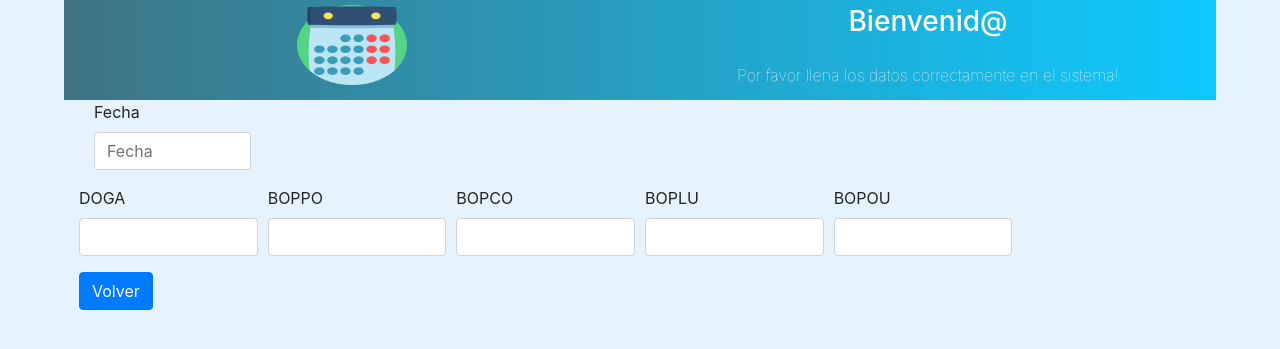
After one commit to ingjrs01/AnalizerBulletin, a Laravel app: template src/visor/resources/views/analisis/edit.blade.php in a window 1280 px wide. The commit adds this page. Shown: the top 349 px of the page. Run offline with Laravel 8, Linux system fonts and the light colour scheme; the template is opened without the code that fills it, so the values that code supplies are empty; some libraries are stand-ins or nearby versions.

Commit message:
Mejoras en el analizador de la xunta

```diff
--- a/src/visor/app/Http/Controllers/AnalisisController.php
+++ b/src/visor/app/Http/Controllers/AnalisisController.php
@@ -76,7 +76,9 @@ class AnalisisController extends Controller
      */
     public function edit($id)
     {
-        //
+        $analisis = Analysis::findOrFail($id);
+
+        return view('analisis.edit',compact('analisis'));
     }
 
     /**
@@ -100,5 +102,6 @@ class AnalisisController extends Controller
     public function destroy($id)
     {
         //
+        return "Borrando";
     }
 }
--- /dev/null
+++ b/src/visor/resources/views/analisis/edit.blade.php
@@ -0,0 +1,58 @@
+@extends('plantilla.plantilla')
+
+@section('contenido')
+<div class="container-fluid registerinicio">
+    <div class="row">
+        <div class="col-md-6 register-left register-left1">
+            <img src="{{asset('img/calendario.png')}}" alt=""/>
+        </div>
+        <div class="col-md-6 register-left">
+            <h3>Bienvenid@</h3>
+            <p>Por favor llena los datos correctamente en el sistema!</p>
+        </div>
+    </div>
+</div>
+
+<div class="row">
+
+</div>
+
+<div class="container-fluid ">
+
+<form method="POST" action="{{route('home')}}">
+@csrf
+    <div class="form-group col-md-2">
+        <label for="fecha">Fecha</label>
+        <input type="text" class="form-control" id="fecha" placeholder="Fecha" value="{{$analisis->analysis_date}}">
+    </div>
+
+    <div class="form-row">
+        <div class="form-group col-md-2">
+            <label for="doga">DOGA</label>
+            <input type="text" class="form-control" id="doga" value="{{$analisis->doga}}">
+
+        </div>
+        <div class="form-group col-md-2">
+            <label for="boppo">BOPPO</label>
+            <input type="text" class="form-control" id="boppo" value="{{$analisis->boppo}}">
+        </div>
+        <div class="form-group col-md-2">
+            <label for="bopco">BOPCO</label>
+            <input type="text" class="form-control" id="bopco" value="{{$analisis->bopco}}">
+        </div>
+        <div class="formgroup col-md-2">
+            <label for="boplu">BOPLU</label>
+            <input type="text" class="form-control" id="boplu" value="{{$analisis->boplu}}">
+        </div>
+        <div class="formgroup col-md-2">
+            <label for="bopou">BOPOU</label>
+            <input type="text" class="form-control" id="boplu" value="{{$analisis->bopou}}">
+        </div>
+    </div>
+
+  <button type="submit" class="btn btn-primary">Volver</button>
+</form>
+
+</div>
+
+@endsection
```
Also changed, not shown: src/visor/resources/views/analisis/index.blade.php (+4 -4 lines), 2 other files.
